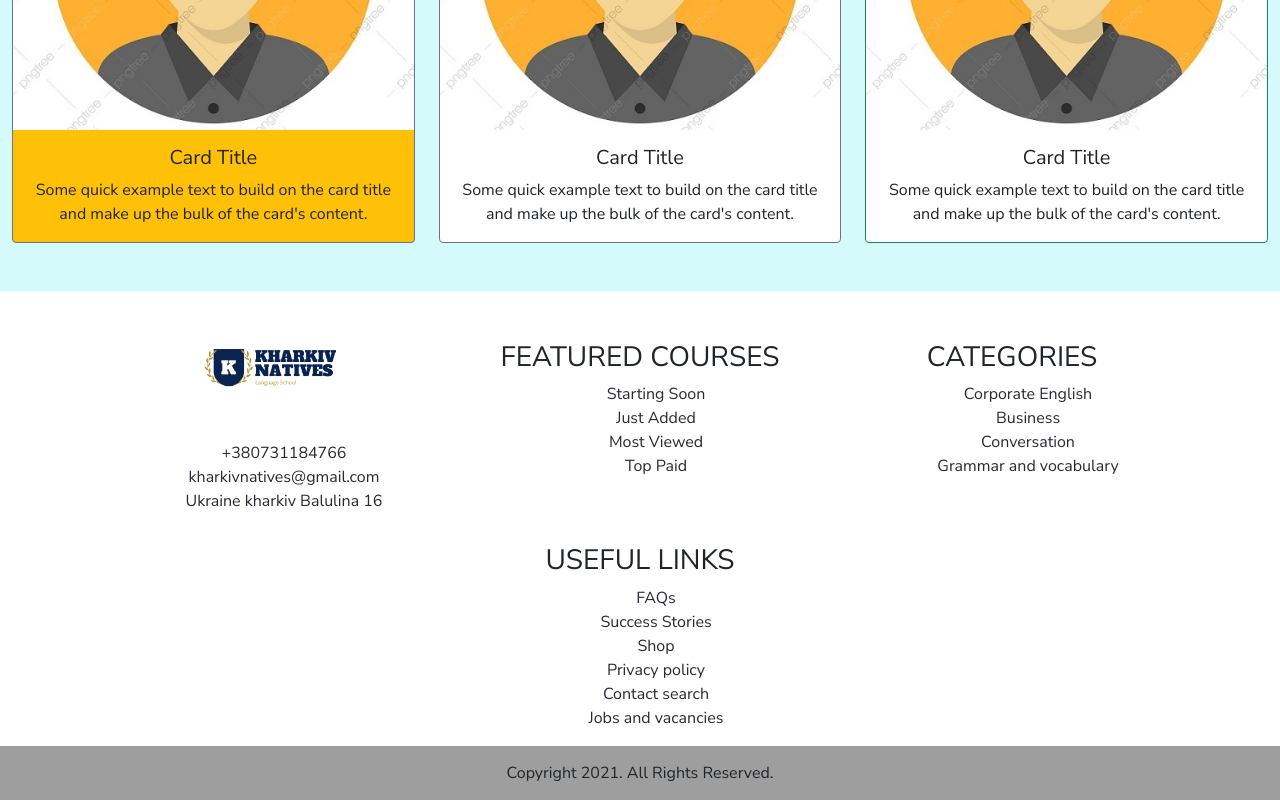
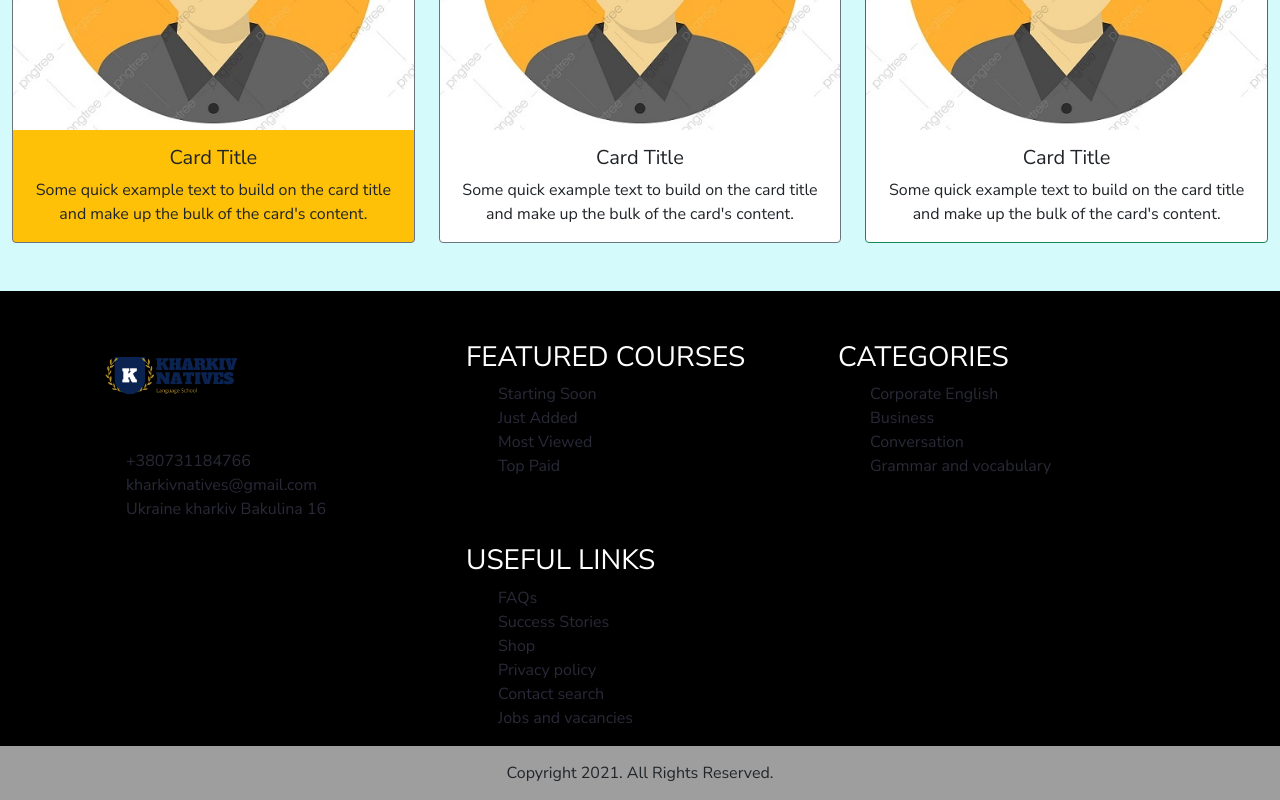
Before and after one commit to mezebu/k-natives, a React (Create React App) app: page / in a window 1280 px wide. Shown: the part 2105-2905 px from the top of the page. Built offline with nearby package versions, Linux system fonts and the light colour scheme.

Commit message:
footer update

```diff
--- a/src/App.css
+++ b/src/App.css
@@ -104,6 +104,11 @@
     Footer Page
 -------------------------------------------------------------------*/
 
+.footer-page {
+  background: black;
+  color: white;
+}
+
 .footer-contents {
   display: flex;
   justify-content: space-between;
--- a/src/components/Footer.jsx
+++ b/src/components/Footer.jsx
@@ -1,24 +1,23 @@
 import React from "react";
 import { Container } from "react-bootstrap";
-import Logo from "../assests/NativesLogo.png";
+import FooterLogo from "../assests/k-footer.png";
 
 function Footer() {
   return (
-    <div classNameName="footer-page">
+    <div className="footer-page">
       <Container>
-        <footer class="footer layout_padding text-center">
+        <footer>
           <div class="container">
             <div class="row">
-              <div class="col-md-4 col-sm-12">
+              <div class="col-md-4 col-sm-12 mt-2">
                 <img
                   class="img-responsive"
-                  src={Logo}
+                  src={FooterLogo}
                   alt="logo"
                   width="150px"
                 />
 
-                <div class="footer_link_heading">
-                  <div class="footer_menu margin_top_30">
+                <div>
                   <ul>
                     <li>
                       <a href="tel:9876543210">+380731184766</a>
@@ -27,10 +26,9 @@
                       <a href="foo">kharkivnatives@gmail.com</a>
                     </li>
                     <li>
-                        <a href="foo">Ukraine kharkiv Balulina 16</a>
+                      <a href="foo">Ukraine kharkiv Bakulina 16</a>
                     </li>
                   </ul>
-                  </div>
                 </div>
               </div>
 
```
Also changed, not shown: src/assests/k-footer.png (added). Lines whose indentation alone changed are shown as unchanged.
